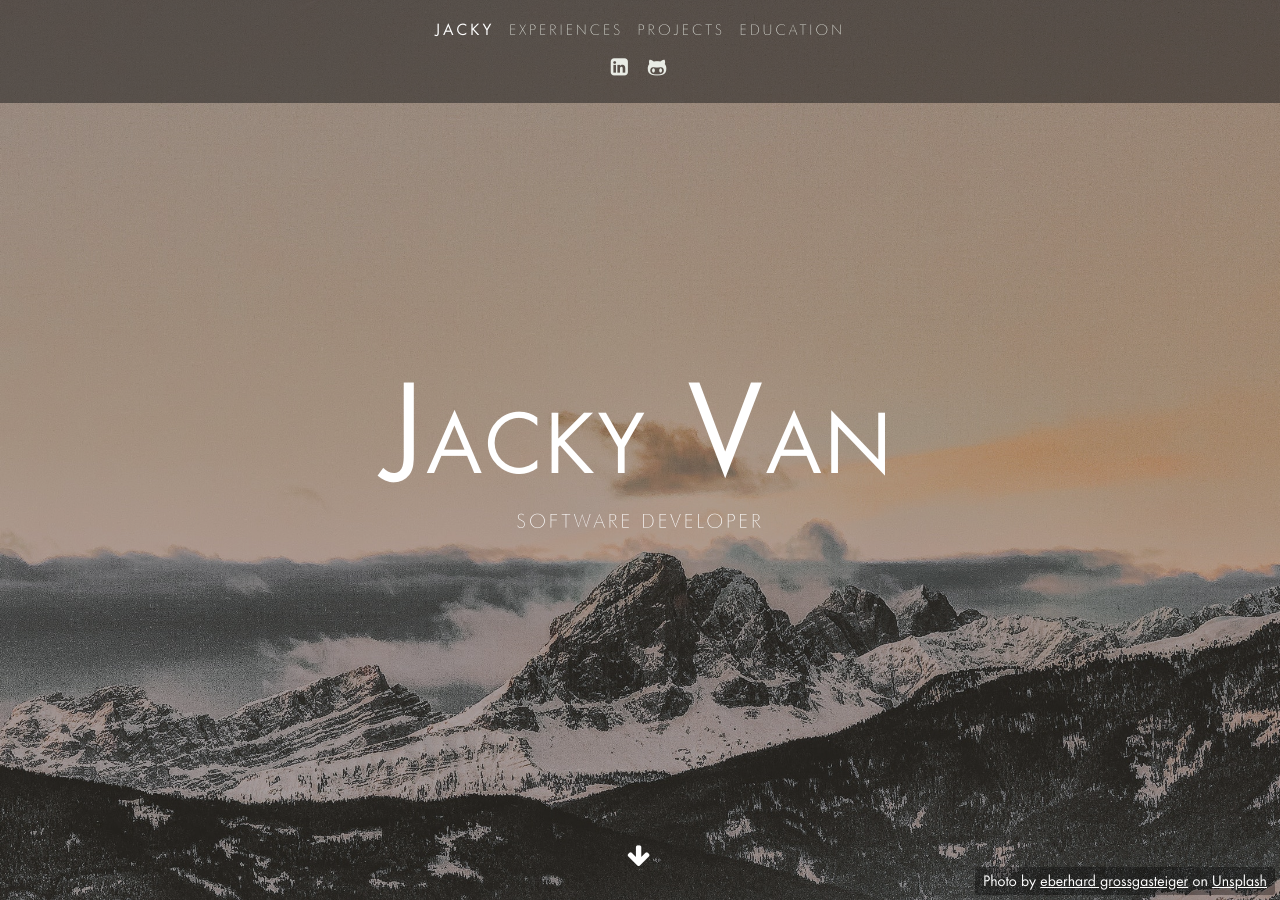
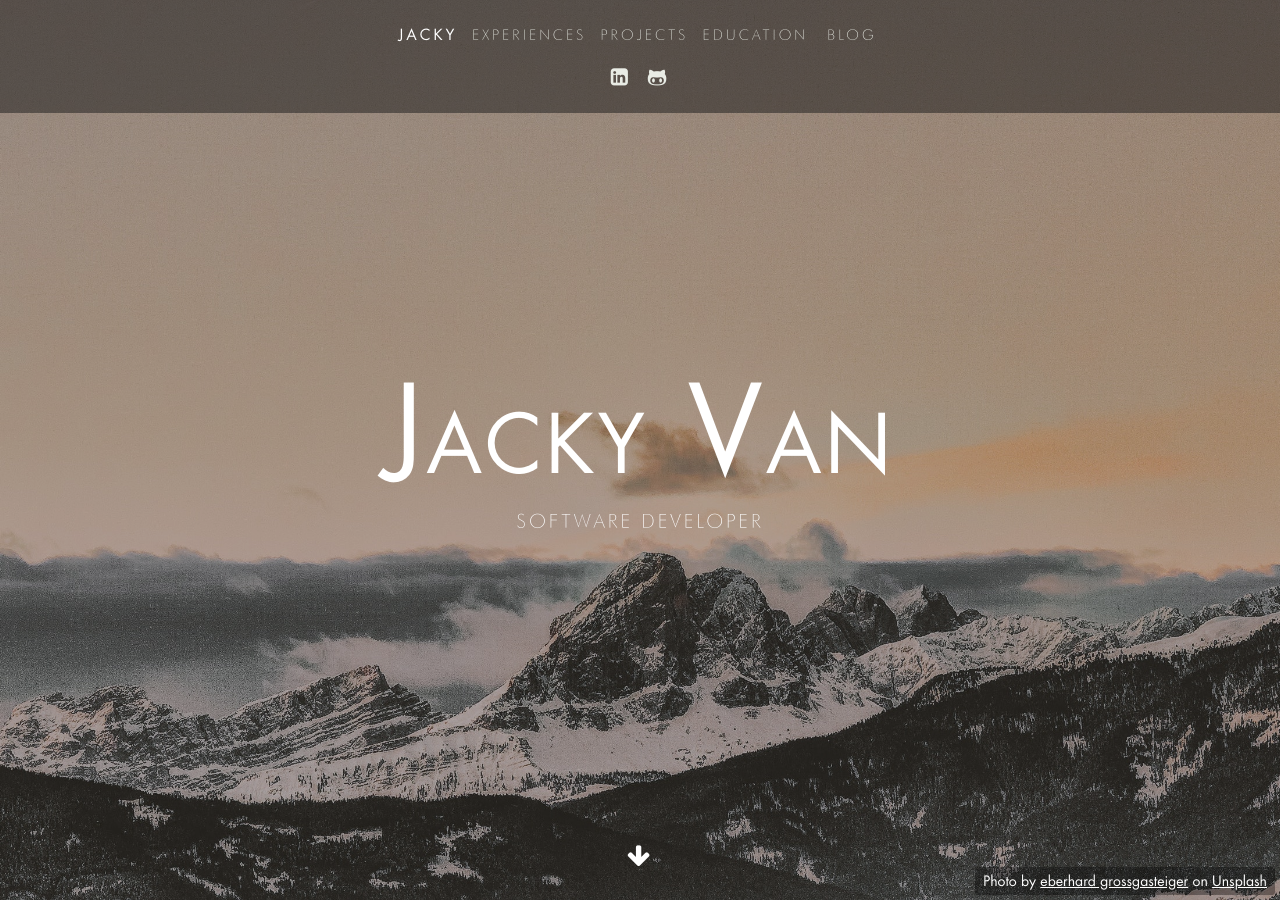
Before and after one commit to Jaacky/jackyvan.com, a Jekyll site: the page built from index.html, in a window 1280 px wide and 900 px high. Built offline with Jekyll 4.4.1, drawn with Linux system fonts in a browser that asks for light colours.

Commit message:
Adding blog to nav

```diff
--- a/_includes/nav.html
+++ b/_includes/nav.html
@@ -18,6 +18,9 @@
     <div class="nav-menu nav-navigate-within" data-nav-to="education">
         Education
     </div>
+    <div class="nav-menu">
+        <a href="/blog.html">Blog</a>
+    </div>
     <!-- <div class="nav-menu" id="nav-resume">
         <a href="jacky_van_resume.pdf">Resume</a>
     </div> -->
```
